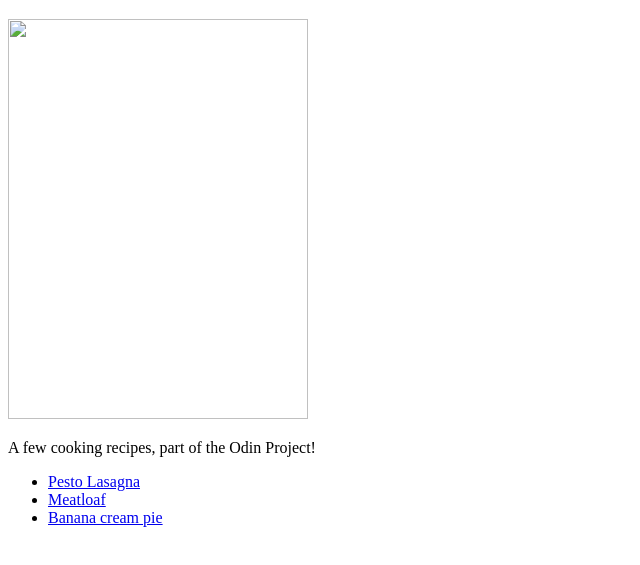
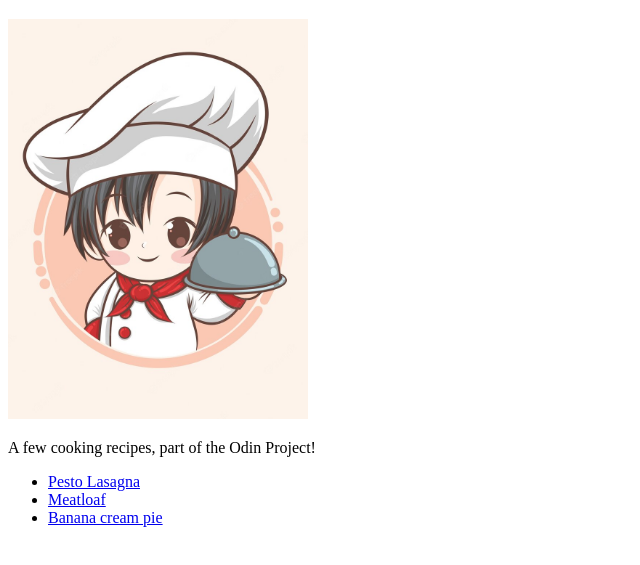
Before and after one commit to jansorena/odin-recipes, a plain HTML site: page index.html in a window 1280 px wide. Shown: the part 61-626 px from the top of the page, without its empty margins (0-640 px from the left). Drawn offline with Linux system fonts and the light colour scheme; the site is published under a folder, as on GitHub Pages, so addresses that start at the root find nothing.

Commit message:
edited image not displaying

```diff
--- a/index.html
+++ b/index.html
@@ -7,7 +7,7 @@
 
     <body>
         <h1>Odin Recipes</h1>
-        <img src="/images/chef.jpg" width="300" height="400">
+        <img src="./images/chef.jpg" alt="a very cute chef" width="300" height="400">
         <p>A few cooking recipes, part of the Odin Project!</p>
         <ul>
             <li><a href="recipes/pesto_lasagna.html">Pesto Lasagna</a></li>
```
